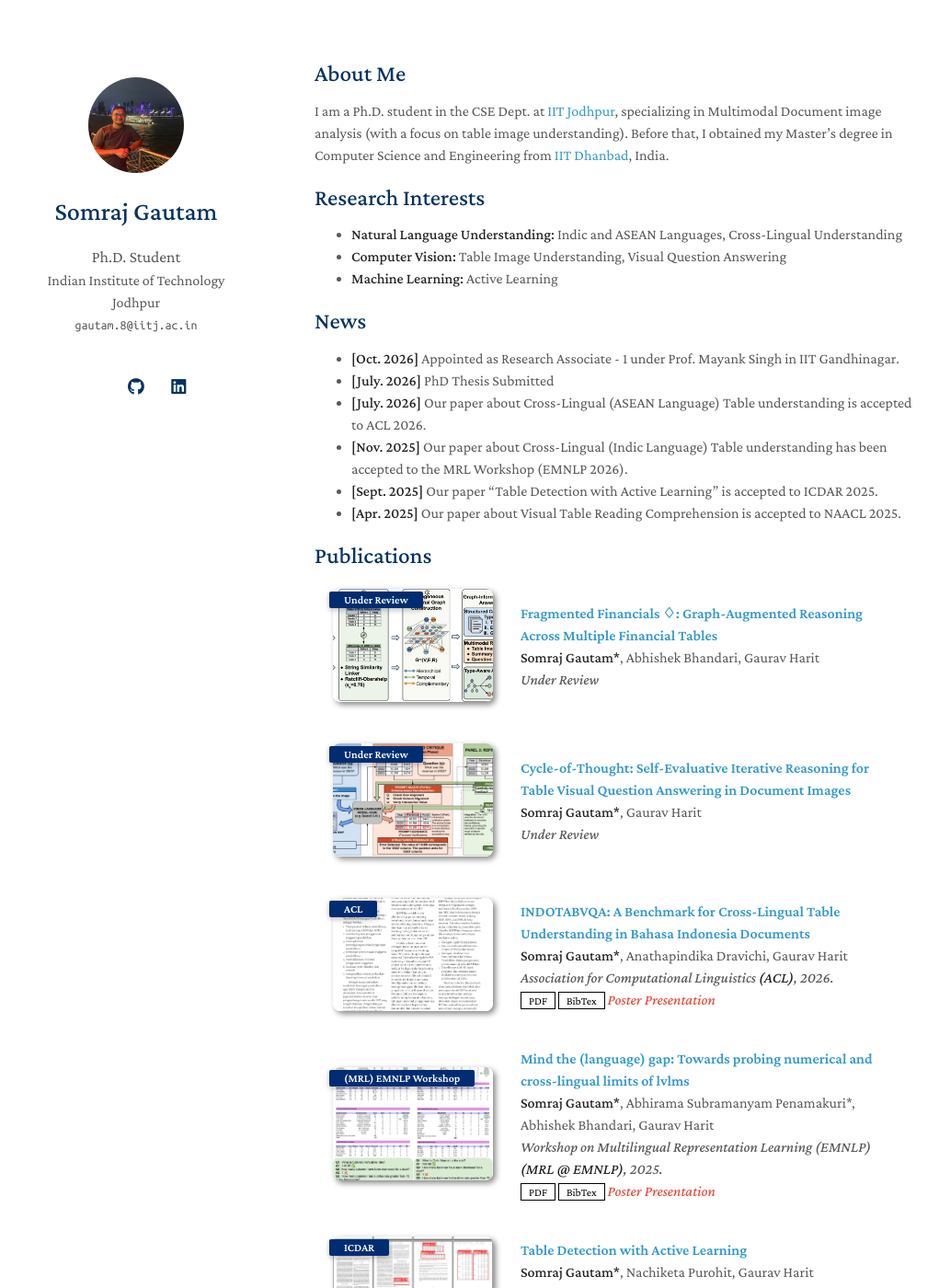
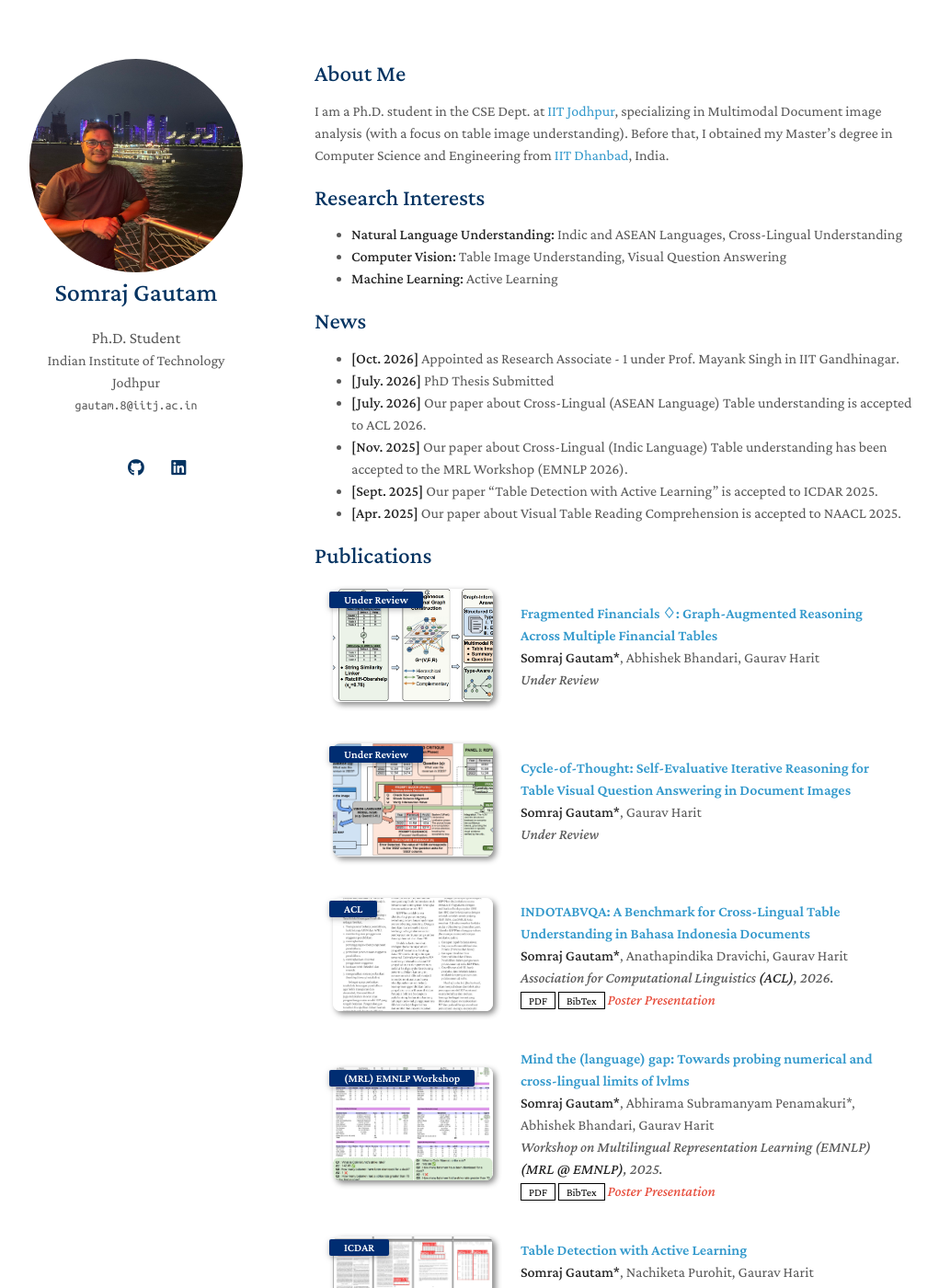
Before and after one commit to somrajgautam/somrajgautam.github.io, a Jekyll site: the page built from index.md, in a window 1280 px wide and 1400 px high. Shown: the whole window at 92% size, without its empty margins (128-1149 px from the left). Built offline with Jekyll 4.4.1, drawn with Linux system fonts in a browser that asks for light colours; a style sheet for code colours, icons or effects is not loaded; our own code applies the rules of GitHub Pages for plain Markdown files.

Commit message:
Update minimal-light.scss

```diff
--- a/_sass/minimal-light.scss
+++ b/_sass/minimal-light.scss
@@ -216,8 +216,8 @@ papertitle {
 
       .image.avatar img {
         border-radius: 100%;
-        width: 45%;
-        padding: 20px;
+        width: 100%;
+        padding: 0;
         // border: 1px solid #ddd;
         // padding: 3px;
         // box-shadow: 0 -1px 5px 1px rgba(200, 200, 200, 0.3);
@@ -225,7 +225,7 @@ papertitle {
 
     #header .image.avatar {
       margin: 0 0 1em 0;
-      width: 8.00em;
+      width: 10em;
     }
 
 h3, h4, h5, h6 {
@@ -500,8 +500,8 @@ footer {
 
    .image.avatar img {
         border-radius: 100%;
-        width: 117px;
-        padding:20px;
+        width: 160;
+        padding:0;
       }
   #head1o2 {
     visibility: hidden;
@@ -556,8 +556,8 @@ footer {
 
   .image.avatar img {
       border-radius: 100%;
-      width: 95px;
-      padding:20px;
+      width: 120;
+      padding:0;
   }
   #head1o2 {
     visibility: hidden;
```
